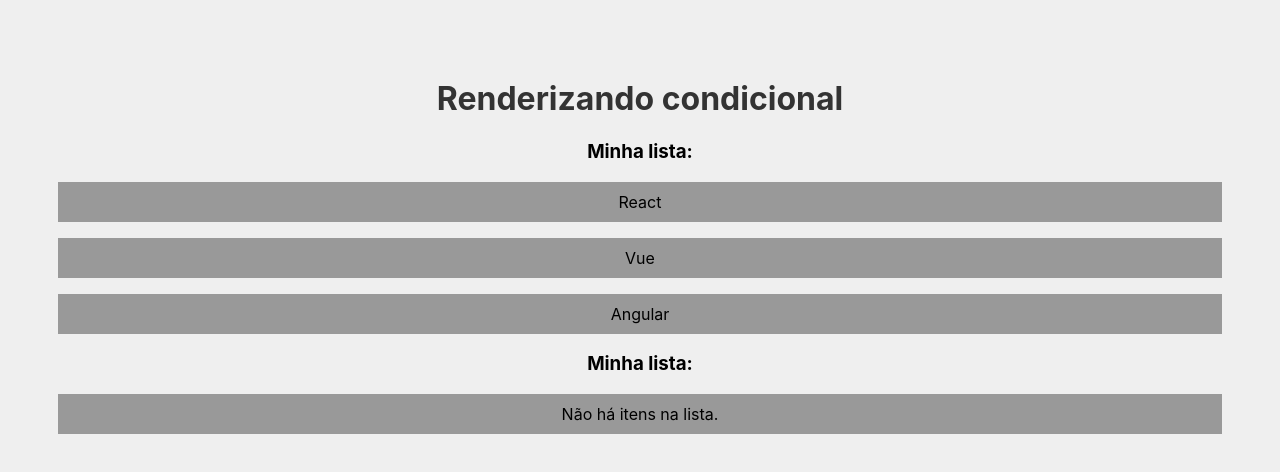
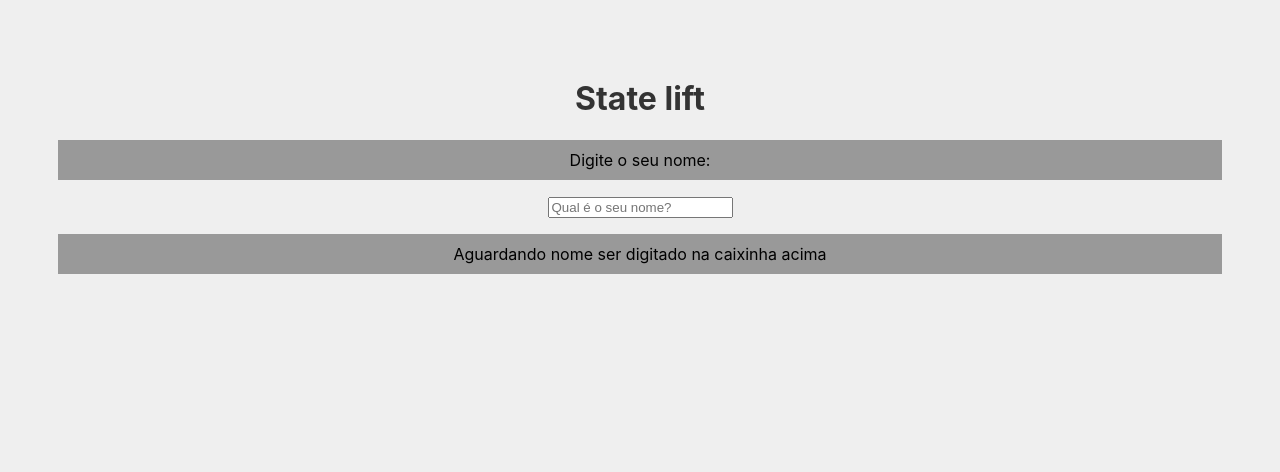
Before and after one commit to allangadelha/estudos-react, a React (Create React App) app: page / in a window 1280 px wide. Shown: the top 472 px of the page. Built offline with nearby package versions, Linux system fonts and the light colour scheme.

Commit message:
Utilizando State lift

```diff
--- a/src/App.js
+++ b/src/App.js
@@ -1,15 +1,17 @@
 import './App.css';
-import OtherList from './components/OtherList';
+import { useState } from 'react';
+import MyName from './components/MyName';
+import Saudacao from './components/Saudacao';
 
 function App() {
 
-  const myItems = ['React', 'Vue', 'Angular'];
+  const [nome, setNome] = useState();
 
   return (
     <div className="App">
-      <h1>Renderizando condicional</h1>
-      <OtherList items={myItems}/>
-      <OtherList items={[]}/>
+      <h1>State lift</h1>
+      <MyName setNome={setNome} />
+      <Saudacao nome={nome}/>
     </div>
   );
 }
--- /dev/null
+++ b/src/components/MyName.js
@@ -0,0 +1,14 @@
+function MyName({ setNome }) {
+    return (
+        <div>
+            <p>Digite o seu nome:</p>
+            <input
+                type="text"
+                placeholder="Qual é o seu nome?"
+                onChange={(e) => setNome(e.target.value)}
+            />
+        </div>
+    );
+}
+
+export default MyName;
--- /dev/null
+++ b/src/components/Saudacao.js
@@ -0,0 +1,17 @@
+function Saudacao({ nome }) {
+
+    function gerarSaudacao(algumNome) {
+
+        return `Olá ${algumNome}, tudo bem com você?`;
+
+    }
+
+    return (
+        <>
+            {nome ? (<p>{gerarSaudacao(nome)}</p>) : (<p>Aguardando nome ser digitado na caixinha acima</p>)}
+        </>
+    )
+
+}
+
+export default Saudacao;
```
